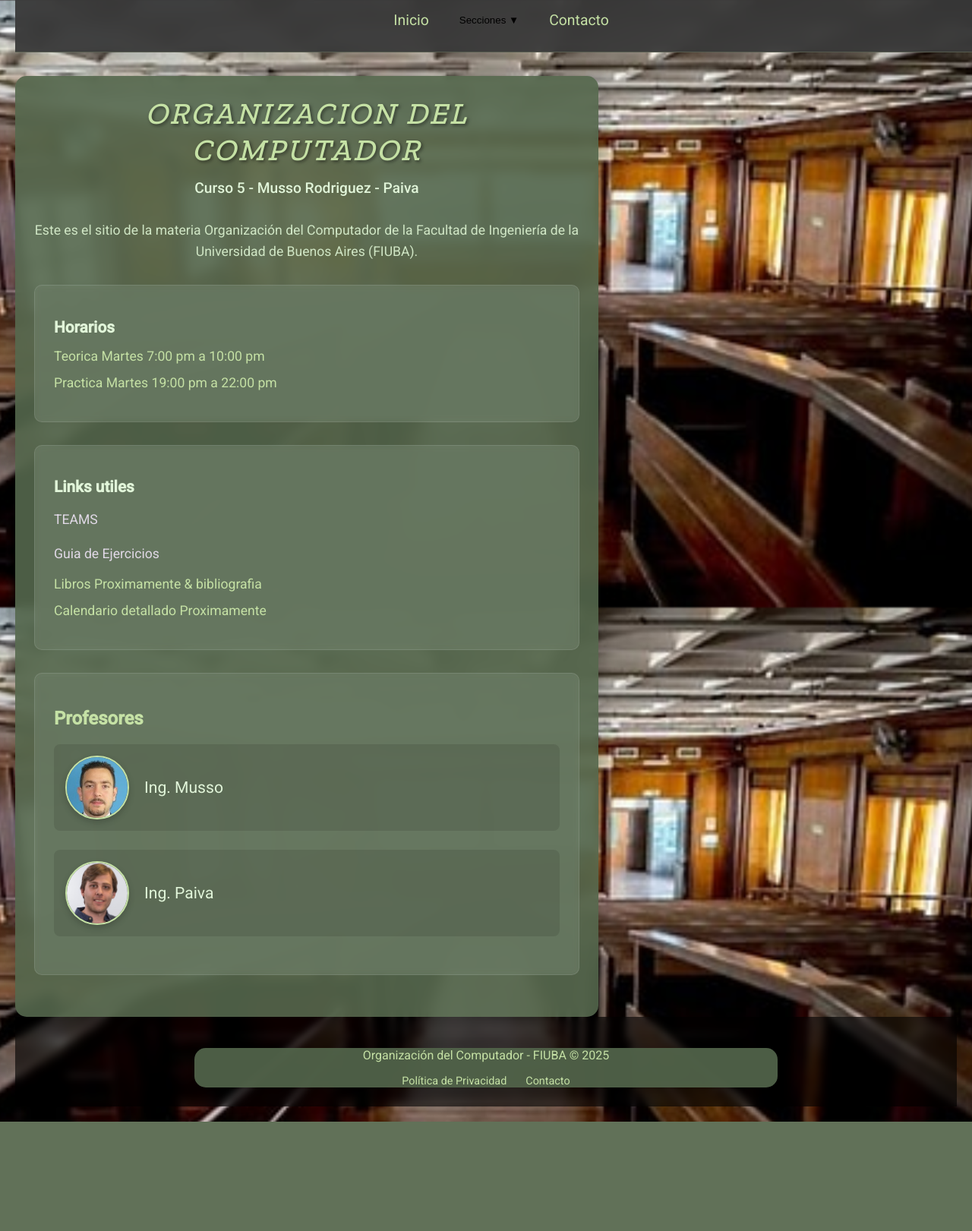
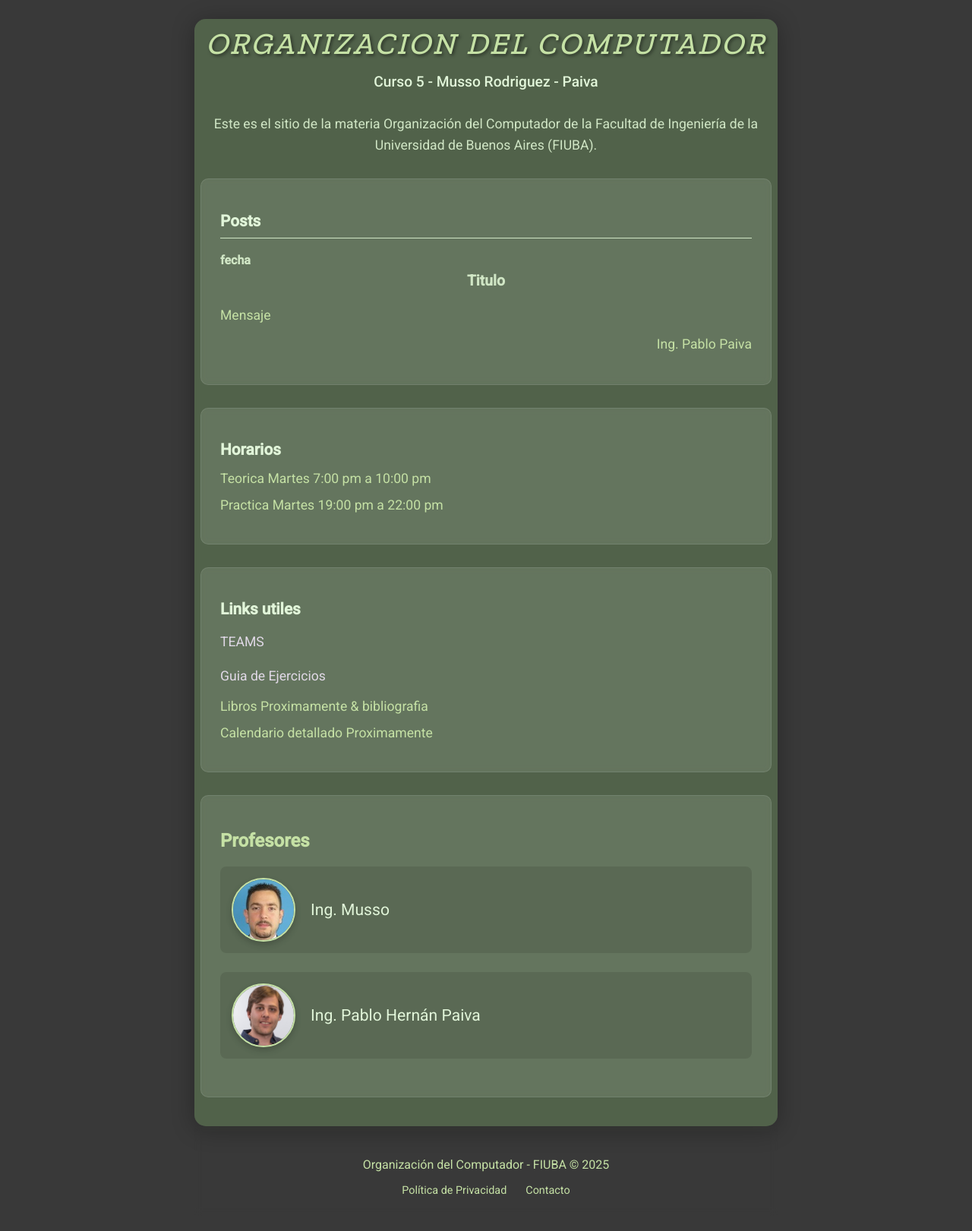
Before and after one commit to Ren0z0/Organizacion-del-Computador-Web, a Flask app: page / in a window 1280 px wide. Shown: the whole page at 76% size. Before the commit the page ends 1477 px from the top, so only its background shows below. Run offline with Flask 3, Linux system fonts and the light colour scheme.

Commit message:
agrego css & post al front

```diff
--- a/static/css/styles.css
+++ b/static/css/styles.css
@@ -2,12 +2,13 @@
 body {
   display: flex;
   flex-direction: column;
-  min-height: 100vh;
+  justify-content: center;
+  align-items: center;
   margin: 0;
   padding: 20px;
   background-color: #393939;
   color: #C5E1A5;
-  background-image: url('../img/aulapaseocolon.jpg');
+  /* background-image: url('../img/aulapaseocolon.jpg'); */
   background-size: cover;
   background-attachment: fixed;
   font-family: "Roboto", sans-serif;
@@ -17,11 +18,11 @@ body {
   box-sizing: border-box;
   max-width: 768px;
   width: 100%;
-  padding: 25px;
+  padding: 8px;
   background-color: rgba(85, 104, 77, 0.9);
   backdrop-filter: blur(8px);
   border-radius: 15px;
-  margin-top: 80px;
+  margin-top: 5px;
   box-shadow: 0 4px 30px rgba(0, 0, 0, 0.3);
 }
 
@@ -99,6 +100,9 @@ li {
 .nav-desktop-container {
   position: fixed;
   top: 0;
+  box-sizing: border-box;
+  max-width: 768px;
+  padding: 8px;
   width: 100%;
   z-index: 1000;
   background-color: rgba(57, 57, 57, 0.95);
@@ -211,10 +215,10 @@ li {
 /* En static/css/styles.css - agregar/modificar estas reglas */
 
 .site-footer {
+  max-width: 768px;
   width: 100%;
   margin-top: auto; /* Esto empuja el footer hacia abajo */
   padding: 25px 0;
-  background-color: rgba(0, 0, 0, 0.6);
   backdrop-filter: blur(5px);
   text-align: center;
 }
@@ -248,6 +252,28 @@ html {
   scroll-behavior: smooth;
 }
 
+.no-margin{
+  margin: 0;
+}
+
+.no-margin-top{
+  margin-top: 0;
+}
+
+.firma-profesor{
+  text-align: right;
+}
+
+.fecha{
+  font-size: 16px;
+  text-align: left;
+}
+
+.articulo-titulo{
+  border-bottom: 1px solid #d0e6c5;
+  padding-bottom: 10px;
+}
+
 @media (max-width: 768px) {
   .container {
     margin-top: 120px;
--- a/templates/base.html
+++ b/templates/base.html
@@ -4,7 +4,6 @@
         {% include 'includes/head.html' %}
     </head>
     <body>
-        {% include 'includes/navbar/nav_desktop.html' %}
 
         <main class="container">
             {% block content %}
--- a/templates/home.html
+++ b/templates/home.html
@@ -1,7 +1,7 @@
 {% extends 'base.html' %}
 
 {% block title %}
-    Organización del Computador de la Cátedra Musso Rodriguez - Paiva
+    Organización del Computador de la Cátedra Musso Rodriguez - Paiva2
 {% endblock %}
 
 {% block content %}
@@ -11,6 +11,7 @@
         Este es el sitio de la materia Organización del Computador de la Facultad de Ingeniería de la Universidad de Buenos Aires (FIUBA).
     </p>
 
+    {% include 'sections/posts.html' %}
     {% include 'sections/horarios.html' %}
     {% include 'sections/links.html' %}
     {% include 'sections/profesores.html' %}
--- a/templates/includes/footer.html
+++ b/templates/includes/footer.html
@@ -1,9 +1,7 @@
 <footer class="site-footer">
-    <div class="container">
       <p>Organización del Computador - FIUBA © 2025</p>
       <nav class="footer-nav">
         <a href="/politica-privacidad">Política de Privacidad</a>
         <a href="/contacto">Contacto</a>
       </nav>
-    </div>
 </footer>
--- /dev/null
+++ b/templates/sections/posts.html
@@ -0,0 +1,11 @@
+<section id="posts" class="content-section">
+    <h2 class="articulo-titulo left">Posts</h2>
+    <ul>
+        <li class="post">
+            <h5 class="fecha center no-margin">fecha</h5>
+            <h3 class="titulo center no-margin-top">Titulo</h3>
+            <p>Mensaje</p>
+            <p class="firma-profesor">Ing. Pablo Paiva</p>
+        </li>
+    </ul>
+</section>
--- a/templates/sections/profesores.html
+++ b/templates/sections/profesores.html
@@ -10,7 +10,7 @@
         <li class="col">
             <div class="row">
                 <img class="img-profes" src="{{ url_for('static', filename='img/paiva.jpg') }}" alt="Ing. Paiva">
-                <p class="vCenter">Ing. Paiva</p>
+                <p class="vCenter">Ing. Pablo Hernán Paiva</p>
             </div>
         </li>
     </ul>
```
